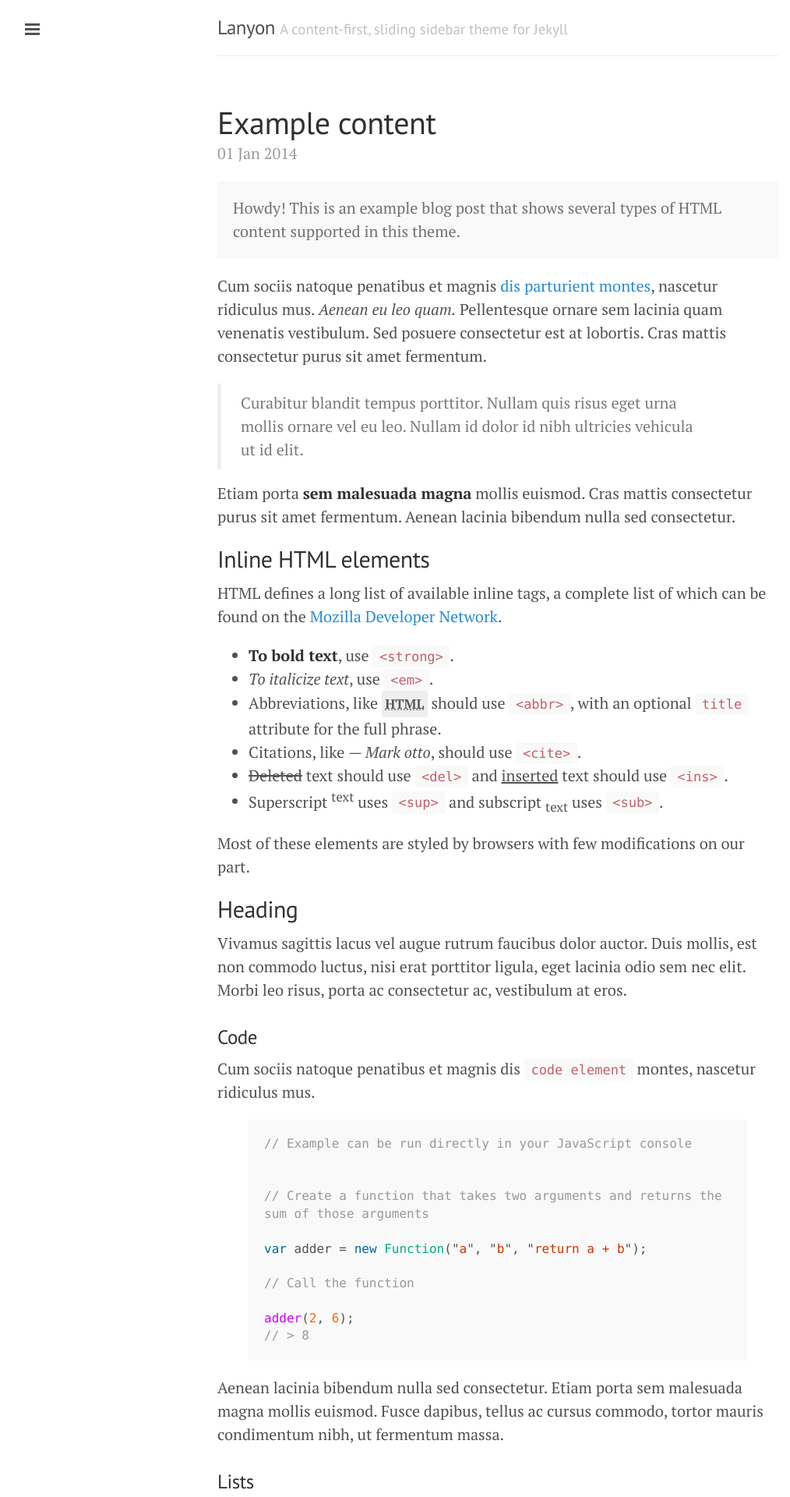
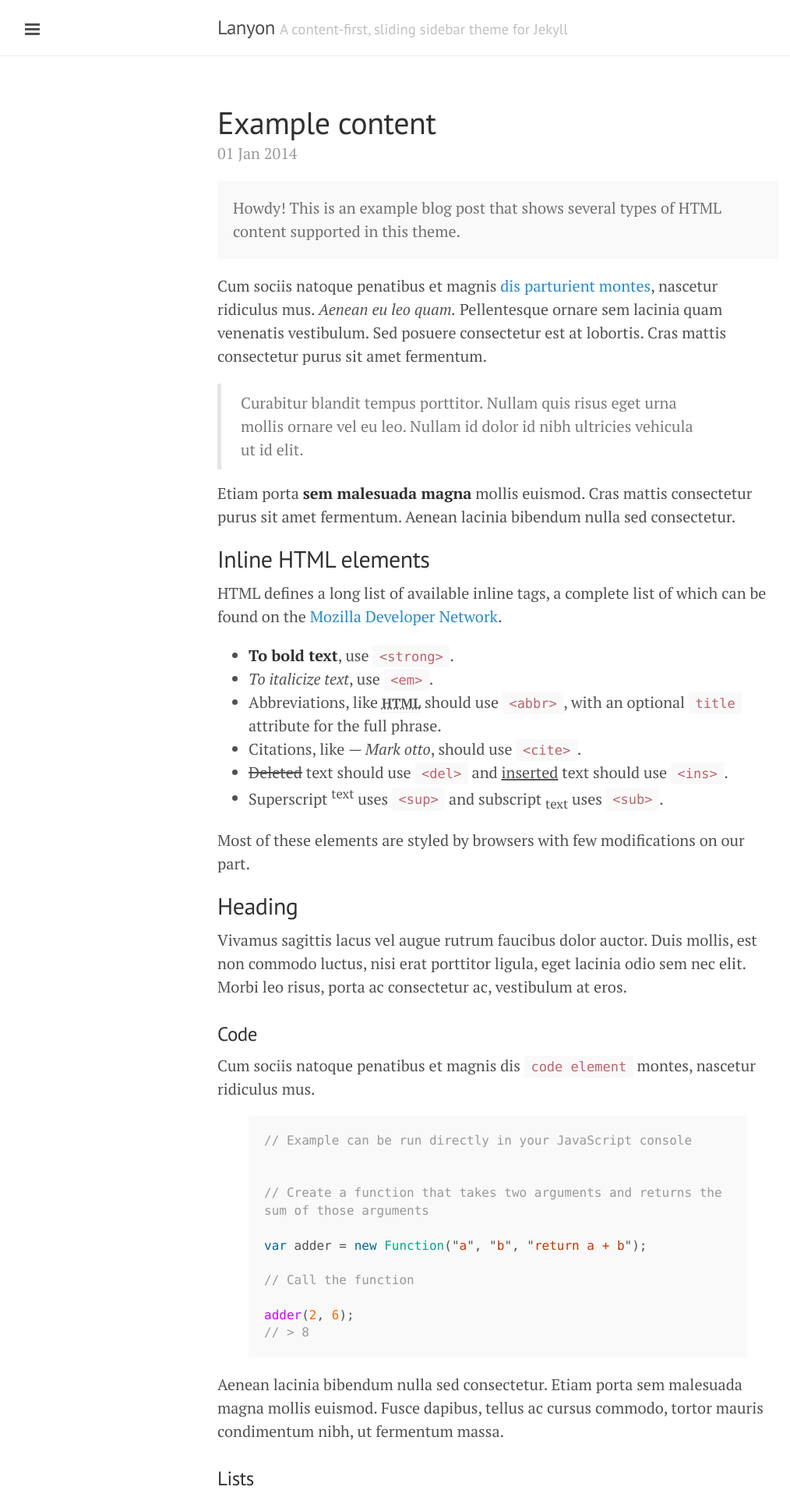
Before and after one commit to qiuyi943/qiuyi943.github.io, a Jekyll site: the page built from _posts/2014-01-01-example-content.md, in a window 1280 px wide. Shown: the top 1920 px of the page at 78% size, without its empty margins (1-1015 px from the left). Built offline with Jekyll 4.4.1, drawn with Linux system fonts in a browser that asks for light colours; Markdown is read by kramdown in place of the engine named in the settings.

Commit message:
Update containers, pull in latest from Poole

```diff
--- a/_layouts/default.html
+++ b/_layouts/default.html
@@ -10,9 +10,8 @@
     <!-- Wrap is the content to shift when toggling the sidebar. We wrap the
          content to avoid any CSS collisions with our real content. -->
     <div class="wrap">
-
-      <div class="container content">
-        <div class="masthead">
+      <div class="masthead">
+        <div class="container">
           <label for="sidebar-checkbox" class="sidebar-toggle"></label>
 
           <h3 class="masthead-title">
@@ -20,7 +19,9 @@
             <small>{{ site.tagline }}</small>
           </h3>
         </div>
+      </div>
 
+      <div class="container content">
         {{ content }}
       </div>
     </div>
--- a/public/css/lanyon.css
+++ b/public/css/lanyon.css
@@ -79,16 +79,36 @@
 
 
 /*
+ * Container
+ *
+ * Center the page content.
+ */
+
+.container {
+  max-width: 28rem;
+}
+@media (min-width: 38rem) {
+  .container {
+    max-width: 32rem;
+  }
+}
+@media (min-width: 56rem) {
+  .container {
+    max-width: 38rem;
+  }
+}
+
+
+/*
  * Masthead
  *
  * Super small header above the content for site name and short description.
  */
 
-@media (max-width: 30rem) {
 .masthead {
-    margin-left: -1rem;
-    margin-right: -1rem;
+  border-bottom: 1px solid #eee;
 }
+@media (max-width: 48rem) {
   .masthead-title {
     text-align: center;
   }
@@ -125,7 +145,6 @@
   font-size: .875rem; /* 15px */
   color: rgba(255,255,255,.6);
   background-color: #202020;
-
   -webkit-transform: translate3d(-14rem, 0, 0);
      -moz-transform: translate3d(-14rem, 0, 0);
       -ms-transform: translate3d(-14rem, 0, 0);
@@ -220,14 +239,6 @@
 #sidebar-checkbox:checked ~ .wrap .sidebar-toggle {
   color: #fff;
   background-color: #505050;
-}
-
-/* Janky fix for iOS which screws up the height of the toggle's bars, but *only*
- * at 480px. We correct the excess padding as we scale it up above 480px. */
-@media (min-width: 30rem) {
-  .sidebar-toggle:before {
-    padding-bottom: .2rem;
-  }
 }
 
 @media (min-width: 30.1rem) {
@@ -372,36 +383,23 @@
  * on the right side.
  */
 
-.layout-reverse .sidebar-toggle {
+.layout-reverse .sidebar {
   left: auto;
   right: 0;
-}
-
-@media (min-width: 48rem) {
-  .layout-reverse .sidebar {
-    left: auto;
-    right: -14rem;
-    transition-property: right;
+  -webkit-transform: translate3d(14rem, 0, 0);
+     -moz-transform: translate3d(14rem, 0, 0);
+      -ms-transform: translate3d(14rem, 0, 0);
+          transform: translate3d(14rem, 0, 0);
 }
 .layout-reverse .sidebar-toggle {
   left: auto;
   right: 1rem;
 }
-  .layout-reverse .wrap {
-    transition-property: right;
-  }
-  .layout-reverse #sidebar-checkbox:checked + .sidebar {
-    left: auto;
-    right: 0;
-  }
 .layout-reverse #sidebar-checkbox:checked ~ .wrap {
-    left: auto;
-    right: 14rem;
-  }
-  .layout-reverse #sidebar-checkbox:checked ~ .wrap .sidebar-toggle {
-    left: auto;
-    right: 15rem;
-  }
+  -webkit-transform: translate3d(-14rem, 0, 0);
+     -moz-transform: translate3d(-14rem, 0, 0);
+      -ms-transform: translate3d(-14rem, 0, 0);
+          transform: translate3d(-14rem, 0, 0);
 }
 
 
--- a/public/css/poole.css
+++ b/public/css/poole.css
@@ -105,16 +105,31 @@
   font-size: 1rem;
 }
 
+/* Body text */
 p {
   margin-top: 0;
   margin-bottom: 1rem;
 }
 
-ul, ol {
+strong {
+  color: #303030;
+}
+
+
+/* Lists */
+ul, ol, dl {
   margin-top: 0;
   margin-bottom: 1rem;
 }
 
+dt {
+  font-weight: bold;
+}
+dd {
+  margin-bottom: .5rem;
+}
+
+/* Misc */
 hr {
   position: relative;
   margin: 1.5rem 0;
@@ -123,22 +138,18 @@
   border-bottom: 1px solid #fff;
 }
 
-strong {
-  color: #303030;
-}
-
 abbr {
-  background-color: #eee;
-  display: inline-block;
-  padding: .25em;
   font-size: 85%;
   font-weight: bold;
   color: #555;
-  text-shadow: 0 1px 1px rgba(255, 255, 255, 0.5);
   text-transform: uppercase;
-  border-radius: 3px;
+}
+abbr[title] {
+  cursor: help;
+  border-bottom: 1px dotted #e5e5e5;
 }
 
+/* Code */
 code,
 pre {
   font-family: Menlo, Monaco, "Courier New", monospace;
@@ -182,7 +193,7 @@
   padding: .5rem 1rem;
   margin: .8rem 0;
   color: #7a7a7a;
-  border-left: .25rem solid #eee;
+  border-left: .25rem solid #e5e5e5;
 }
 blockquote p:last-child {
   margin-bottom: 0;
@@ -198,6 +209,23 @@
   display: block;
   margin: 0 0 1rem;
   border-radius: 5px;
+}
+
+/* Tables */
+table {
+  margin-bottom: 1rem;
+  width: 100%;
+  border: 1px solid #e5e5e5;
+  border-collapse: collapse;
+}
+td,
+th {
+  padding: .25rem .5rem;
+  border: 1px solid #e5e5e5;
+}
+tbody tr:nth-child(odd) td,
+tbody tr:nth-child(odd) th {
+  background-color: #f9f9f9;
 }
 
 
@@ -235,21 +263,11 @@
  */
 
 .container {
-  max-width: 28rem;
+  max-width: 38rem;
   padding-left:  1rem;
   padding-right: 1rem;
   margin-left:  auto;
   margin-right: auto;
-}
-@media (min-width: 38rem) {
-  .container {
-    max-width: 32rem;
-  }
-}
-@media (min-width: 48rem) {
-  .container {
-    max-width: 38rem;
-  }
 }
 
 
@@ -263,7 +281,6 @@
   padding-top:    1rem;
   padding-bottom: 1rem;
   margin-bottom: 3rem;
-  border-bottom: 1px solid #eee;
 }
 .masthead-title {
   margin-top: 0;
```
Lines whose indentation alone changed are shown as unchanged.
